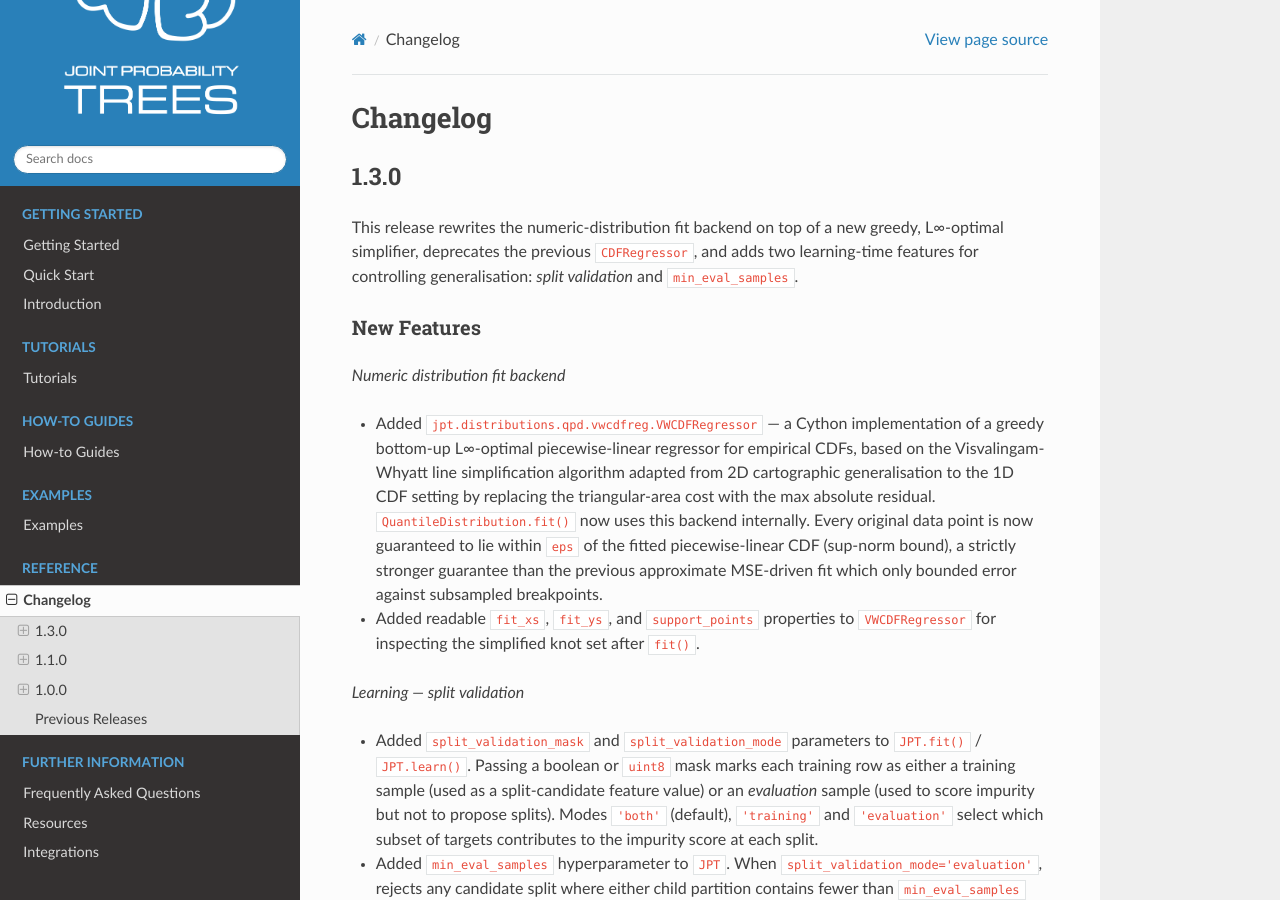
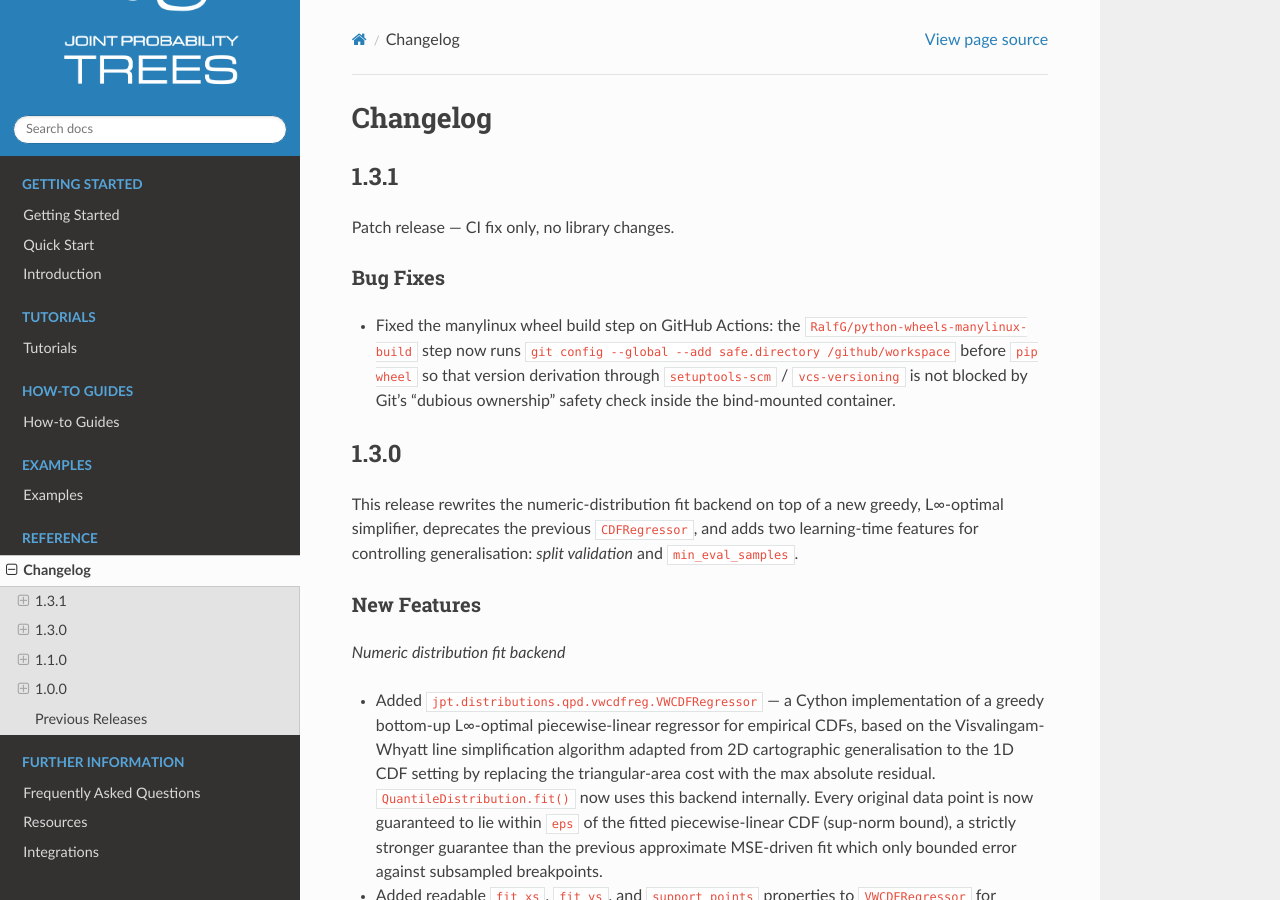
Before and after one commit to joint-probability-trees/jpt-dev, a Sphinx documentation site: the page built from doc/source/changelog.rst, in a window 1280 px wide and 900 px high. Built offline with Sphinx 7.4.7 and the Read the Docs theme 3.1.0, drawn with Linux system fonts in a browser that asks for light colours; pages that are not in the unit, such as notebooks, are missing from menus; the version number could not be read and is left out.

Commit message:
Added: 1.3.1 changelog entry.

```diff
--- a/doc/source/changelog.rst
+++ b/doc/source/changelog.rst
@@ -1,5 +1,22 @@
 Changelog
 =========
+
+1.3.1
+-----
+
+Patch release — CI fix only, no library changes.
+
+Bug Fixes
+~~~~~~~~~
+
+- Fixed the manylinux wheel build step on GitHub Actions: the
+  ``RalfG/python-wheels-manylinux-build`` step now runs
+  ``git config --global --add safe.directory /github/workspace``
+  before ``pip wheel`` so that version derivation through
+  ``setuptools-scm`` / ``vcs-versioning`` is not blocked by Git's
+  "dubious ownership" safety check inside the bind-mounted
+  container.
+
 
 1.3.0
 -----
```
